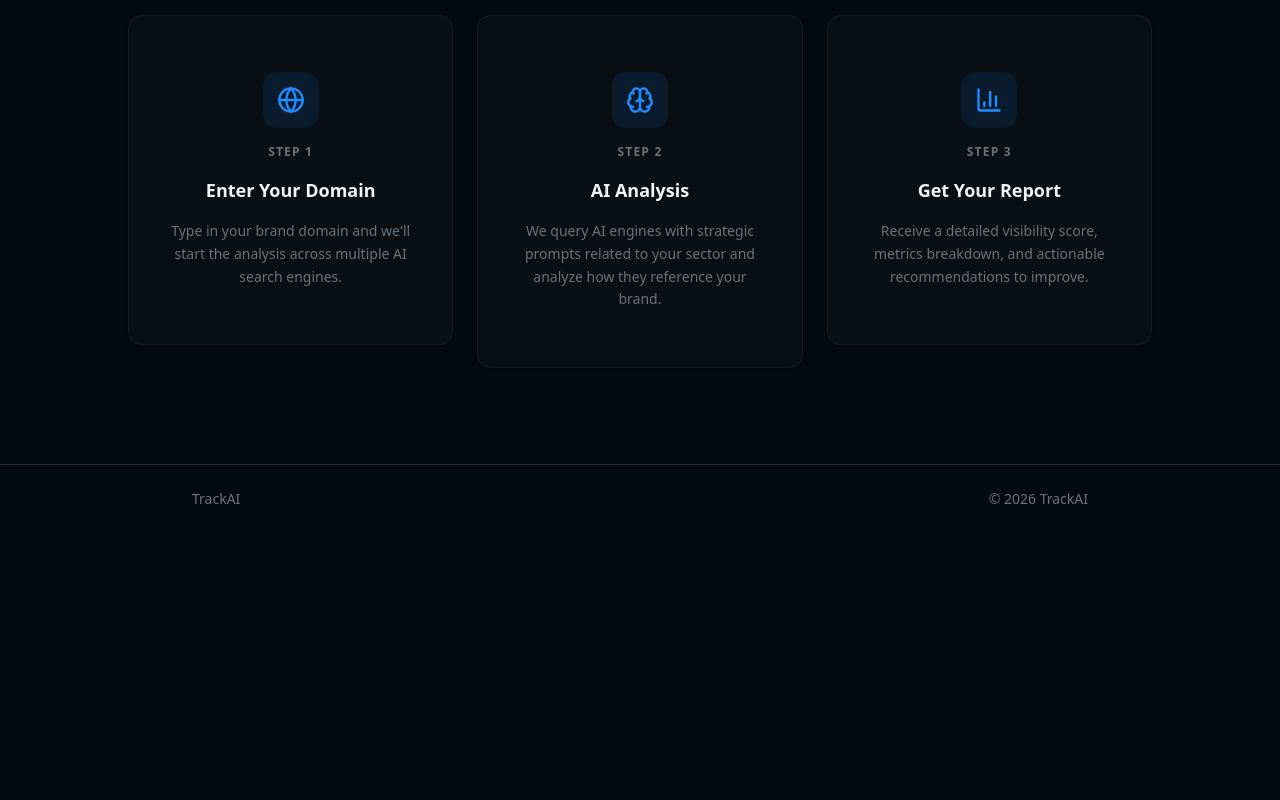
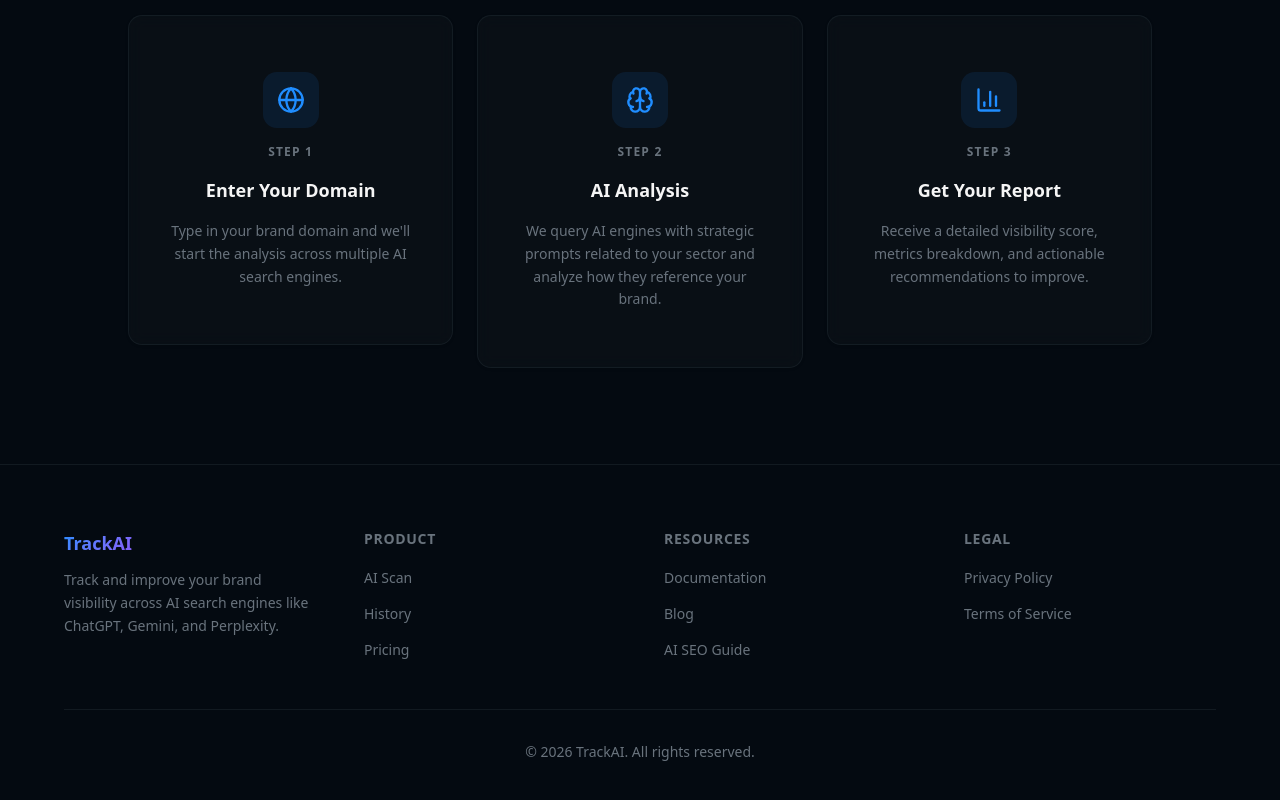
Before and after one commit to iiishuu/TrackAI, a Next.js app: page / in a window 1280 px wide. Shown: the part 909-1709 px from the top of the page. Before the commit the page ends 1442 px from the top, so only its background shows below. Built offline with nearby package versions, Linux system fonts and the light colour scheme; no server answers.

Commit message:
feat: create Stats and FinalCTA sections, redesign Footer with multi-column layout

```diff
--- /dev/null
+++ b/src/frontend/components/landing/FinalCTA.tsx
@@ -0,0 +1,67 @@
+"use client";
+
+import { useState } from "react";
+import { useRouter } from "next/navigation";
+import { ArrowRight } from "lucide-react";
+import { Button } from "@/frontend/components/ui/button";
+import { Input } from "@/frontend/components/ui/input";
+import { useDictionary } from "@/frontend/components/providers/DictionaryProvider";
+import { ScrollReveal } from "@/frontend/components/animations/ScrollReveal";
+import { ShinyText } from "@/frontend/components/animations/ShinyText";
+
+export function FinalCTA() {
+  const [domain, setDomain] = useState("");
+  const router = useRouter();
+  const { t } = useDictionary();
+
+  function handleSubmit(e: React.FormEvent) {
+    e.preventDefault();
+    if (!domain.trim()) return;
+    router.push(`/scan?domain=${encodeURIComponent(domain.trim())}`);
+  }
+
+  return (
+    <section className="relative overflow-hidden px-4 py-32">
+      <div className="pointer-events-none absolute inset-0 bg-glow-accent" />
+      <div className="pointer-events-none absolute inset-0 bg-glow-primary" />
+
+      <div className="relative mx-auto max-w-2xl text-center">
+        <ScrollReveal>
+          <h2 className="text-3xl font-bold md:text-5xl">
+            <ShinyText>{t.finalCta.title}</ShinyText>
+          </h2>
+        </ScrollReveal>
+
+        <ScrollReveal delay={0.2}>
+          <p className="mt-6 text-lg text-muted-foreground">
+            {t.finalCta.description}
+          </p>
+        </ScrollReveal>
+
+        <ScrollReveal delay={0.4}>
+          <form
+            onSubmit={handleSubmit}
+            className="mx-auto mt-10 flex max-w-lg gap-2"
+          >
+            <Input
+              type="text"
+              placeholder={t.finalCta.placeholder}
+              value={domain}
+              onChange={(e) => setDomain(e.target.value)}
+              className="h-12 flex-1 bg-card/50 text-base backdrop-blur-sm"
+            />
+            <Button
+              type="submit"
+              disabled={!domain.trim()}
+              size="lg"
+              className="h-12 gap-2 px-6"
+            >
+              {t.finalCta.analyze}
+              <ArrowRight className="h-4 w-4" />
+            </Button>
+          </form>
+        </ScrollReveal>
+      </div>
+    </section>
+  );
+}
--- a/src/frontend/components/landing/Footer.tsx
+++ b/src/frontend/components/landing/Footer.tsx
@@ -1,13 +1,88 @@
-import { getServerDictionary } from "@/shared/i18n/server";
+"use client";
 
-export async function Footer() {
-  const t = await getServerDictionary();
+import Link from "next/link";
+import { useDictionary } from "@/frontend/components/providers/DictionaryProvider";
+import { GradientText } from "@/frontend/components/animations/GradientText";
+
+export function Footer() {
+  const { t } = useDictionary();
 
   return (
-    <footer className="border-t px-4 py-6">
-      <div className="mx-auto flex max-w-4xl items-center justify-between text-sm text-muted-foreground">
-        <p>{t.footer.tagline}</p>
-        <p>&copy; {new Date().getFullYear()} TrackAI</p>
+    <footer className="border-t border-border/50 px-4 py-16">
+      <div className="mx-auto grid max-w-6xl gap-12 md:grid-cols-4">
+        {/* Brand */}
+        <div className="md:col-span-1">
+          <GradientText className="text-lg font-bold">
+            {t.footer.tagline}
+          </GradientText>
+          <p className="mt-3 text-sm leading-relaxed text-muted-foreground">
+            {t.footer.description}
+          </p>
+        </div>
+
+        {/* Product */}
+        <div>
+          <h4 className="mb-4 text-sm font-semibold uppercase tracking-wider text-muted-foreground">
+            {t.footer.product}
+          </h4>
+          <ul className="space-y-3">
+            {t.footer.productLinks.map((link) => (
+              <li key={link.href}>
+                <Link
+                  href={link.href}
+                  className="text-sm text-muted-foreground transition-colors hover:text-foreground"
+                >
+                  {link.label}
+                </Link>
+              </li>
+            ))}
+          </ul>
+        </div>
+
+        {/* Resources */}
+        <div>
+          <h4 className="mb-4 text-sm font-semibold uppercase tracking-wider text-muted-foreground">
+            {t.footer.resources}
+          </h4>
+          <ul className="space-y-3">
+            {t.footer.resourceLinks.map((link) => (
+              <li key={link.label}>
+                <Link
+                  href={link.href}
+                  className="text-sm text-muted-foreground transition-colors hover:text-foreground"
+                >
+                  {link.label}
+                </Link>
+              </li>
+            ))}
+          </ul>
+        </div>
+
+        {/* Legal */}
+        <div>
+          <h4 className="mb-4 text-sm font-semibold uppercase tracking-wider text-muted-foreground">
+            {t.footer.legal}
+          </h4>
+          <ul className="space-y-3">
+            {t.footer.legalLinks.map((link) => (
+              <li key={link.label}>
+                <Link
+                  href={link.href}
+                  className="text-sm text-muted-foreground transition-colors hover:text-foreground"
+                >
+                  {link.label}
+                </Link>
+              </li>
+            ))}
+          </ul>
+        </div>
+      </div>
+
+      {/* Bottom bar */}
+      <div className="mx-auto mt-12 max-w-6xl border-t border-border/50 pt-8">
+        <p className="text-center text-sm text-muted-foreground">
+          &copy; {new Date().getFullYear()} TrackAI. All rights reserved.
+        </p>
       </div>
     </footer>
   );
--- /dev/null
+++ b/src/frontend/components/landing/Stats.tsx
@@ -0,0 +1,45 @@
+"use client";
+
+import { useDictionary } from "@/frontend/components/providers/DictionaryProvider";
+import { ScrollReveal } from "@/frontend/components/animations/ScrollReveal";
+import { CountUp } from "@/frontend/components/animations/CountUp";
+
+export function Stats() {
+  const { t } = useDictionary();
+
+  return (
+    <section className="border-y border-border/50 px-4 py-24">
+      <div className="mx-auto max-w-5xl">
+        <ScrollReveal>
+          <div className="mb-16 text-center">
+            <h2 className="text-3xl font-bold md:text-4xl">
+              {t.stats.title}
+            </h2>
+            <p className="mt-4 text-lg text-muted-foreground">
+              {t.stats.subtitle}
+            </p>
+          </div>
+        </ScrollReveal>
+
+        <div className="grid grid-cols-2 gap-8 md:grid-cols-4">
+          {t.stats.items.map((stat, index) => (
+            <ScrollReveal key={index} delay={0.1 * index}>
+              <div className="text-center">
+                <div className="text-4xl font-bold text-primary md:text-5xl">
+                  <CountUp
+                    end={stat.value}
+                    suffix={stat.suffix}
+                    duration={2.5}
+                  />
+                </div>
+                <p className="mt-2 text-sm text-muted-foreground">
+                  {stat.label}
+                </p>
+              </div>
+            </ScrollReveal>
+          ))}
+        </div>
+      </div>
+    </section>
+  );
+}
```
